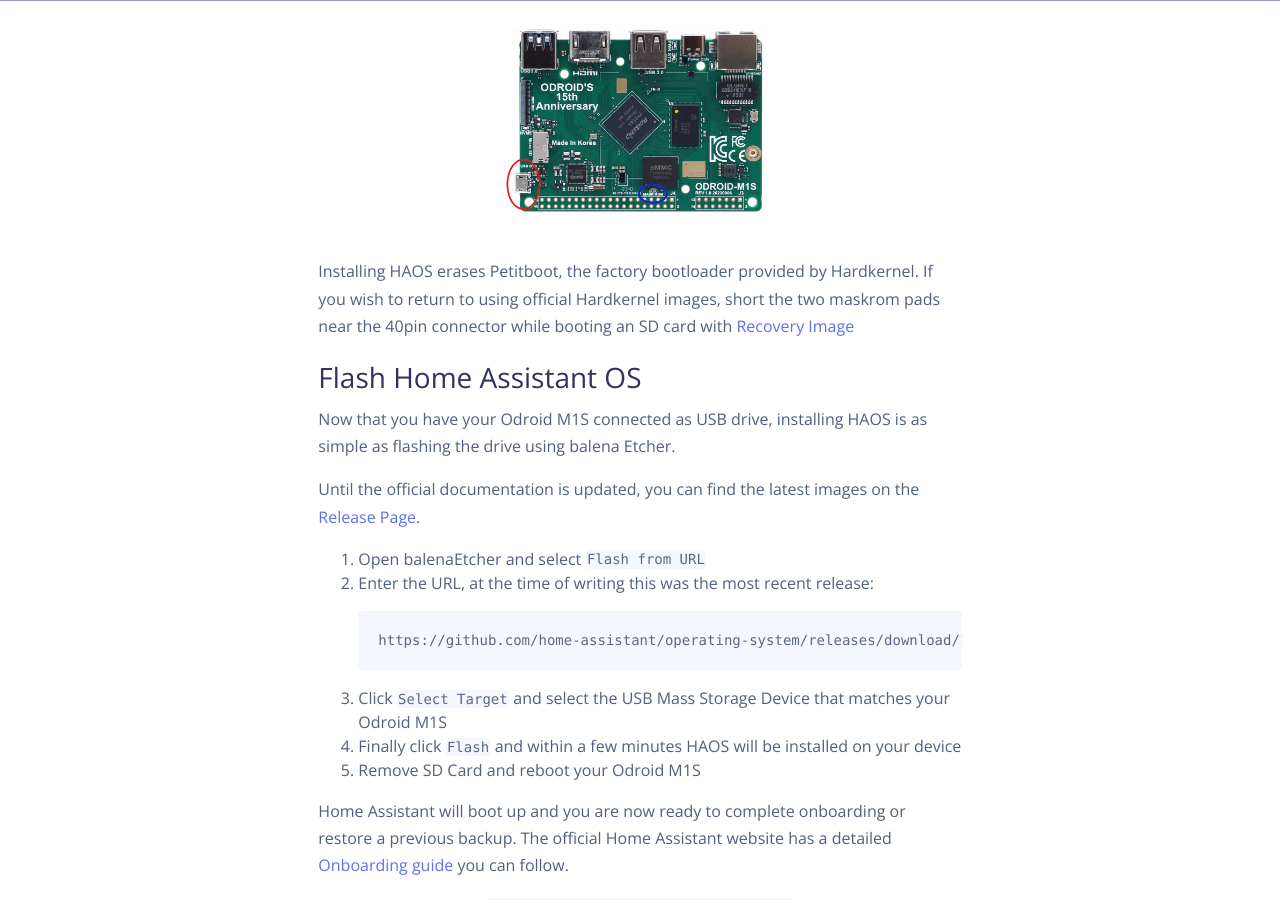
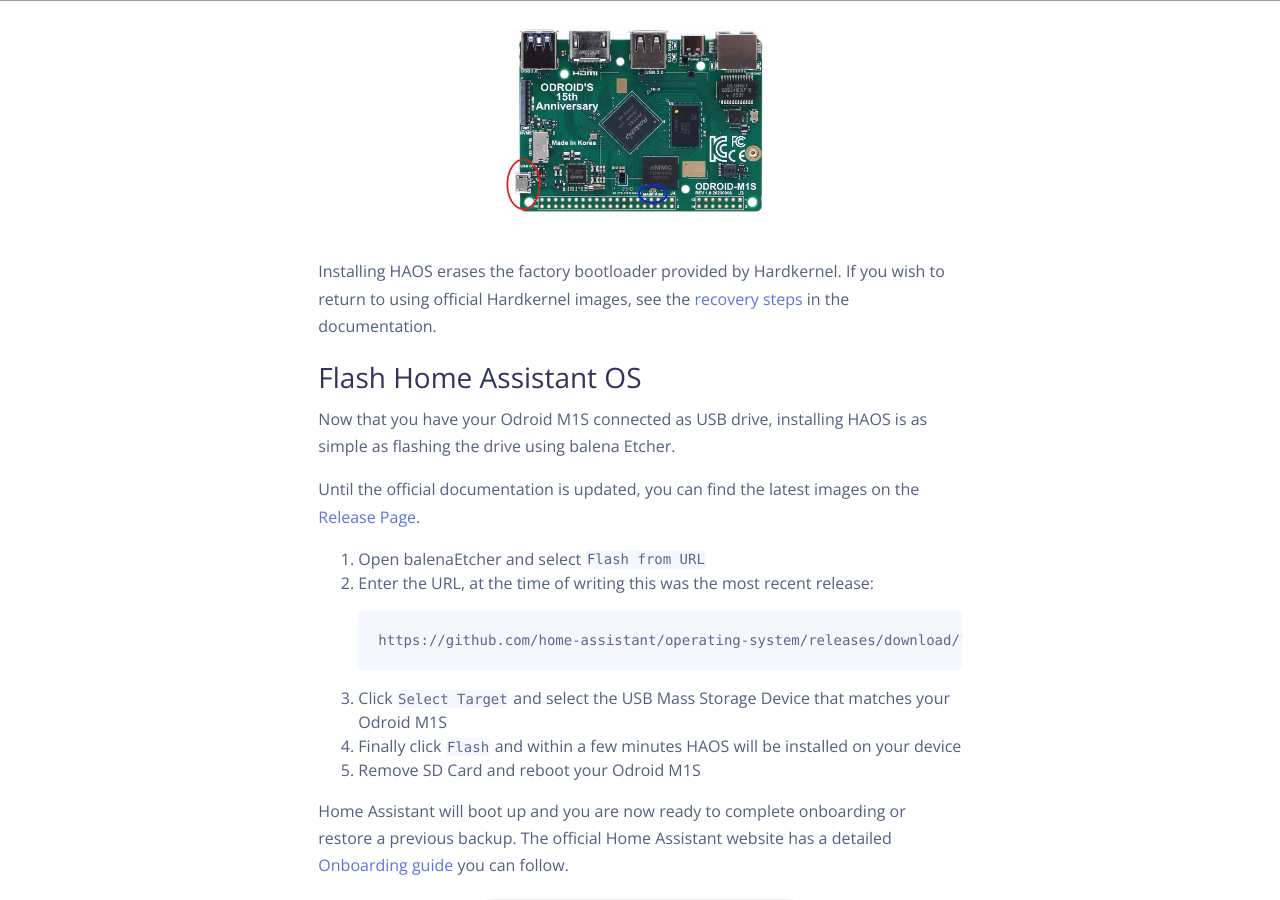
Before and after one commit to DialedIn-Aus/dialedin-aus.github.io, a Jekyll site: the page built from docs/_posts/2024-02-17-Install HAOS on Odroid M1S.md, in a window 1280 px wide and 900 px high, scrolled down 2069 px. Built offline with Jekyll 4.4.1, drawn with Linux system fonts in a browser that asks for light colours; nearby versions of some CDN libraries; comment, search, counter and statistics services are not loaded.

Commit message:
link recovery steps in docs

```diff
--- a/docs/_posts/2024-02-17-Install HAOS on Odroid M1S.md
+++ b/docs/_posts/2024-02-17-Install HAOS on Odroid M1S.md
@@ -45,7 +45,7 @@
 
 <img src='../assets/img/blog/M1S-Ports.webp' alt="Odroid M1S Board" width="50%" style="display: block; margin: 0 auto">
 
-Installing HAOS erases Petitboot, the factory bootloader provided by Hardkernel. If you wish to return to using official Hardkernel images, short the two maskrom pads near the 40pin connector while booting an SD card with [Recovery Image][1]
+Installing HAOS erases the factory bootloader provided by Hardkernel. If you wish to return to using official Hardkernel images, see the [recovery steps][5] in the documentation.
 
 ### Flash Home Assistant OS
 
```
